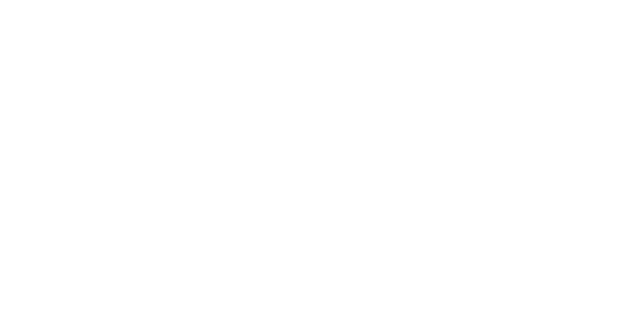
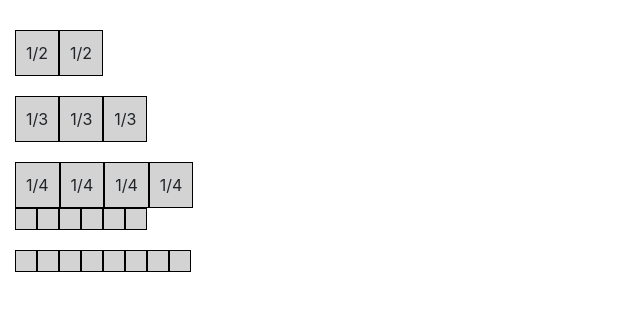
Before and after one commit to Cooks-Johns/codeup-web-exercises, a plain HTML site: page gird-layout.html in a window 1280 px wide. Shown: the whole page, without its empty margins (0-640 px from the left). Drawn offline with nearby package versions, Linux system fonts and the light colour scheme.

Commit message:
grid-layout.html finshed

```diff
--- a/gird-layout.html
+++ b/gird-layout.html
@@ -3,10 +3,55 @@
     <head>
         <meta charset="UTF-8">
         <title>Grid Layout</title>
+        <link rel="stylesheet" href="https://maxcdn.bootstrapcdn.com/bootstrap/4.0.0/css/bootstrap.min.css" integrity="sha384-Gn5384xqQ1aoWXA+058RXPxPg6fy4IWvTNh0E263XmFcJlSAwiGgFAW/dAiS6JXm" crossorigin="anonymous">
+        <meta name="viewport" content="width=device-width, initial-scale=1">
+        <link rel="stylesheet" href="css/gird-layout.css">
+
     </head>
     <body>
     <div class="container">
+
+
         <div class="row">
+            <div class="column one-half">1/2</div>
+            <div class="column one-half">1/2</div>
+        </div>
+
+        <div class="row">
+            <div class="column one-third">1/3</div>
+            <div class="column one-third">1/3</div>
+            <div class="column one-third">1/3</div>
+        </div>
+        <div>
+            <div class="column one-fourth">1/4</div>
+            <div class="column one-fourth">1/4</div>
+            <div class="column one-fourth">1/4</div>
+            <div class="column one-fourth">1/4</div>
+        </div>
+
+        <div class="row">
+            <div class="column one-sixth"></div>
+            <div class="column one-sixth"></div>
+            <div class="column one-sixth"></div>
+            <div class="column one-sixth"></div>
+            <div class="column one-sixth"></div>
+            <div class="column one-sixth"></div>
+        </div>
+
+        <div class="row">
+            <div class="column one-eight"></div>
+            <div class="column one-eight"></div>
+            <div class="column one-eight"></div>
+            <div class="column one-eight"></div>
+            <div class="column one-eight"></div>
+            <div class="column one-eight"></div>
+            <div class="column one-eight"></div>
+            <div class="column one-eight"></div>
+        </div>
+
+        <div class="row">
+            <div></div>
+            <div></div>
             <div></div>
             <div></div>
         </div>
```
Lines whose indentation alone changed are shown as unchanged.
